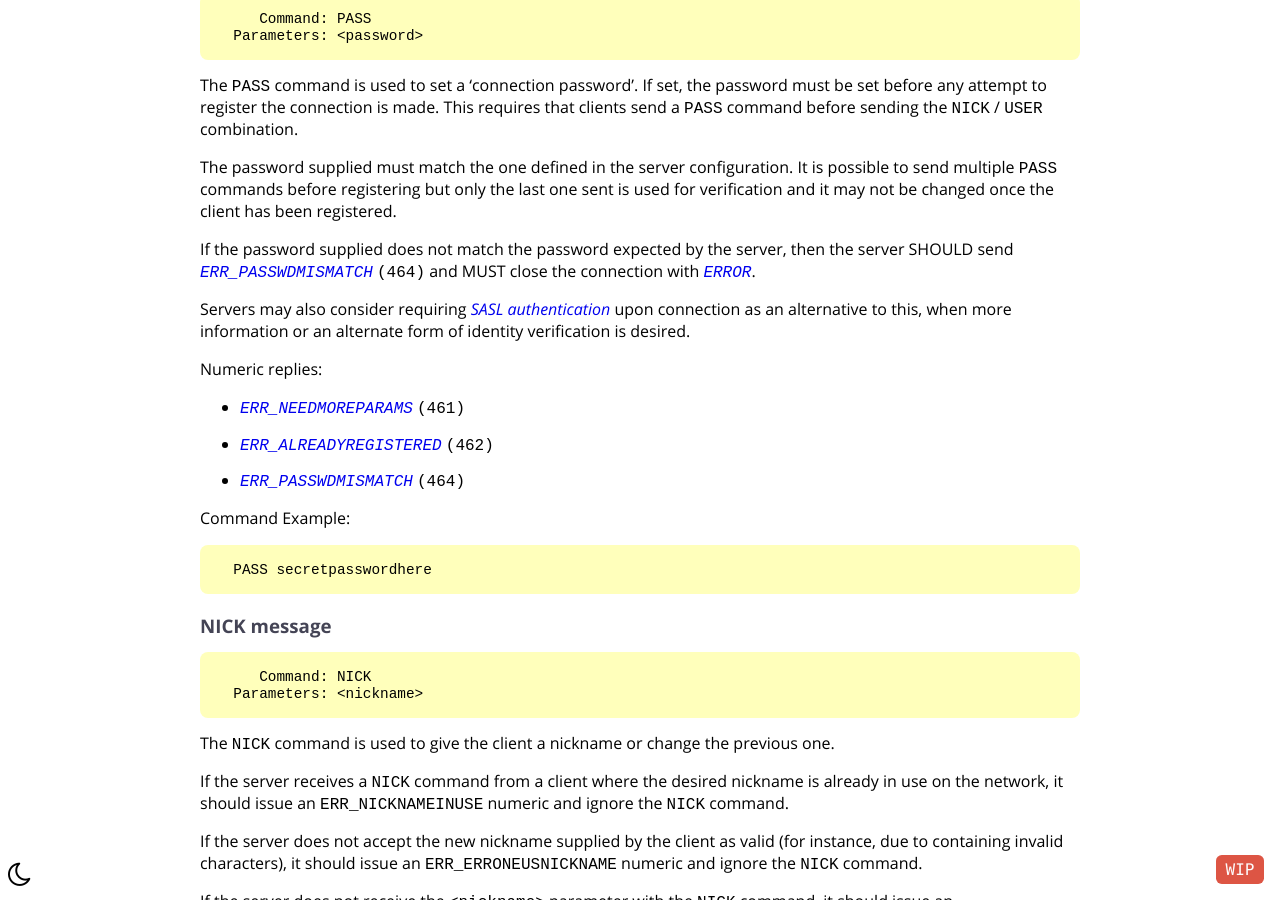
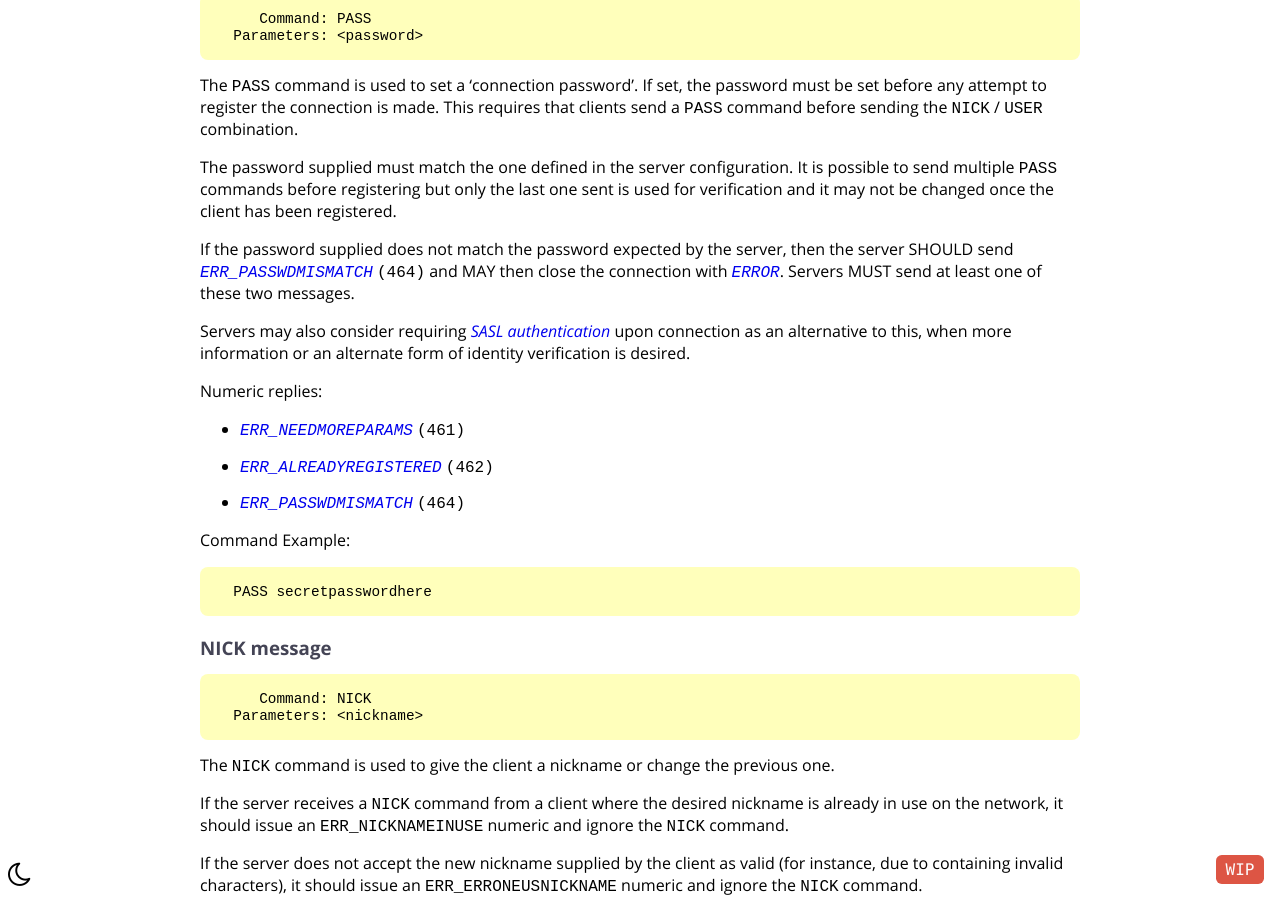
Before and after one commit to ircdocs/modern-irc, a Jekyll site: the page built from index.md, in a window 1280 px wide and 900 px high, scrolled down 21167 px. Built offline with Jekyll 4.4.1, drawn with Linux system fonts in a browser that asks for light colours; the table of contents is made by our own code.

Commit message:
Make ERROR optional after ERR_PASSWDMISMATCH.

```diff
--- a/_includes/messages/connection.md
+++ b/_includes/messages/connection.md
@@ -29,7 +29,7 @@ The `PASS` command is used to set a 'connection password'. If set, the password
 
 The password supplied must match the one defined in the server configuration. It is possible to send multiple `PASS` commands before registering but only the last one sent is used for verification and it may not be changed once the client has been registered.
 
-If the password supplied does not match the password expected by the server, then the server SHOULD send {% numeric ERR_PASSWDMISMATCH %} and MUST close the connection with {% message ERROR %}.
+If the password supplied does not match the password expected by the server, then the server SHOULD send {% numeric ERR_PASSWDMISMATCH %} and MAY then close the connection with {% message ERROR %}. Servers MUST send at least one of these two messages.
 
 Servers may also consider requiring [SASL authentication](#authenticate-message) upon connection as an alternative to this, when more information or an alternate form of identity verification is desired.
 
```
